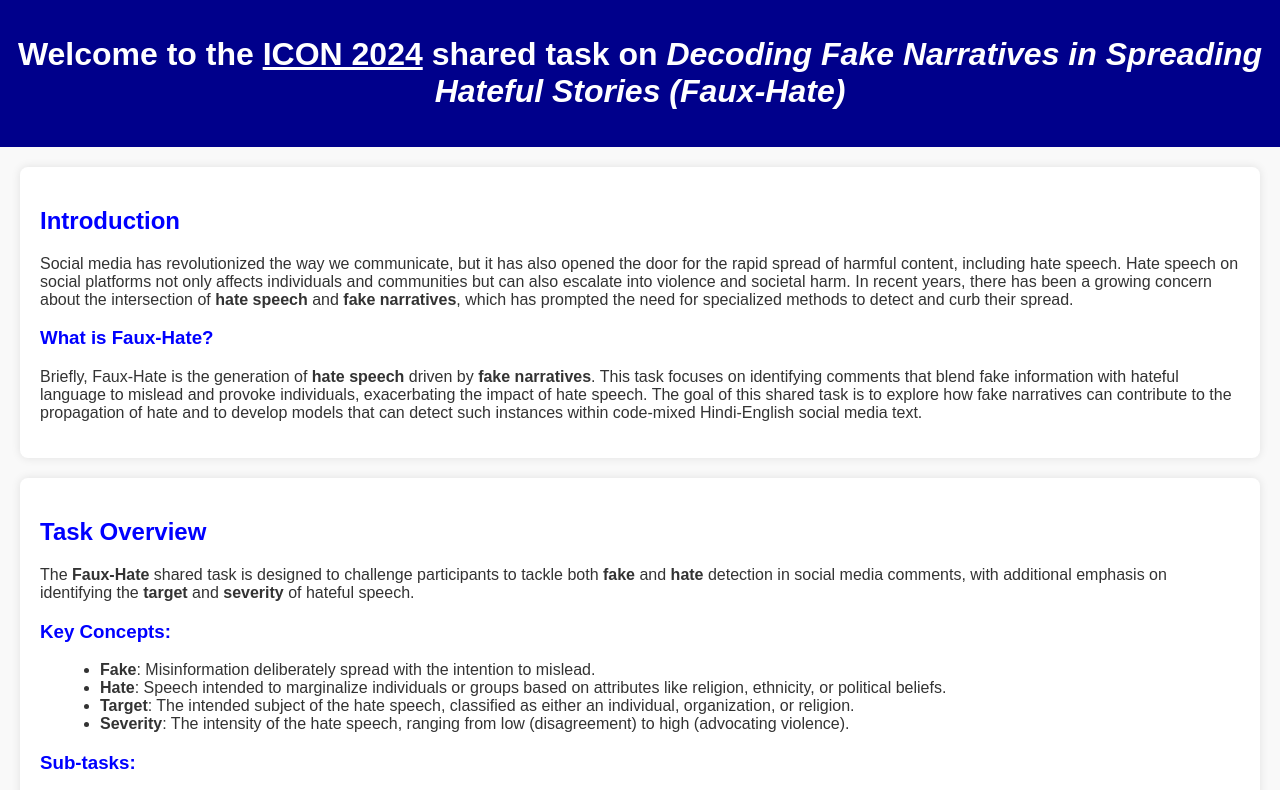
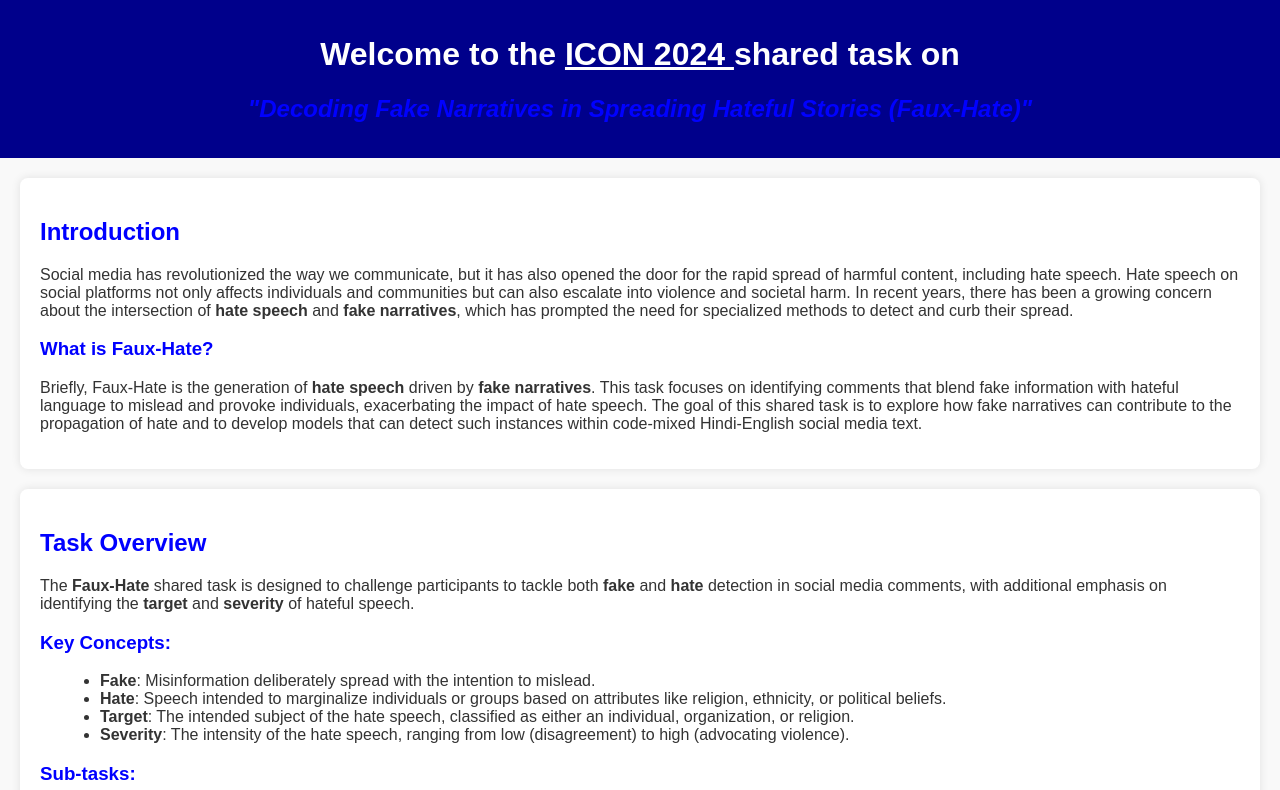
Before and after one commit to Sai-Kartheek-Reddy/Shared-Task-on-Faux-Hate-Detection-at-ICON-2024, a plain HTML site: page index.html in a window 1280 px wide. Shown: the top 790 px of the page. Drawn offline with Linux system fonts and the light colour scheme.

Commit message:
Update index.html

```diff
--- a/index.html
+++ b/index.html
@@ -4,12 +4,18 @@
     <meta charset="UTF-8">
     <meta name="viewport" content="width=device-width, initial-scale=1.0">
     <meta name="description" content="Faux-Hate - ICON 2024 shared task on decoding fake narratives in spreading hateful stories.">
-    <title>Faux-Hate: ICON 2024</title>
+    <title>"Faux-Hate": ICON 2024 Shared Task</title>
     <link rel="stylesheet" href="styles.css">
 </head>
 <body>
     <header>
-        <h1>Welcome to the <a href="https://www.au-kbc.org/icon2024/" target="_blank" style="text-decoration: underline; color: white;">ICON 2024</a> shared task on <em>Decoding Fake Narratives in Spreading Hateful Stories (Faux-Hate)</em></h1>
+        <h1>Welcome to the
+            <a href="https://www.au-kbc.org/icon2024/" target="_blank" style="text-decoration: underline; color: white;">
+                ICON 2024
+            </a>
+            shared task on
+        </h1>
+        <h2><em>"Decoding Fake Narratives in Spreading Hateful Stories (Faux-Hate)"</em></h2>
     </header>
 
     <section id="introduction">
```
